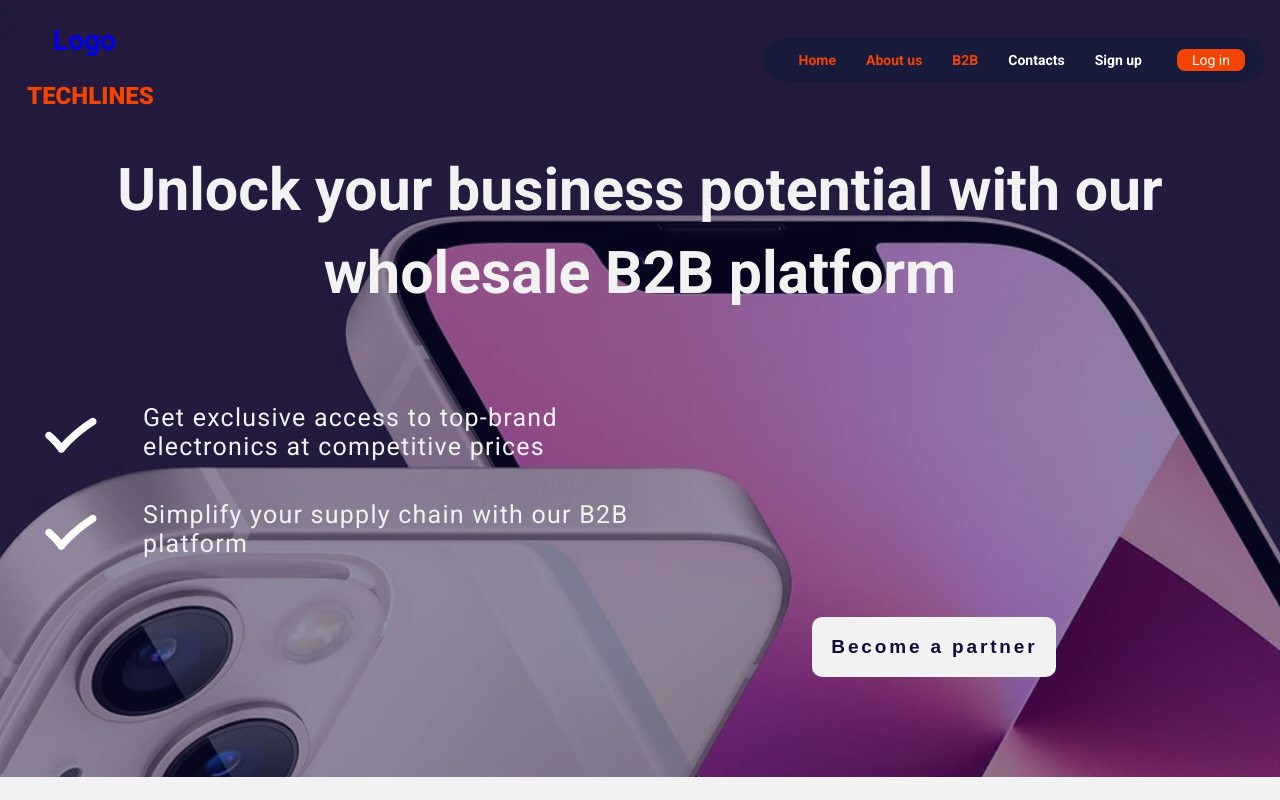
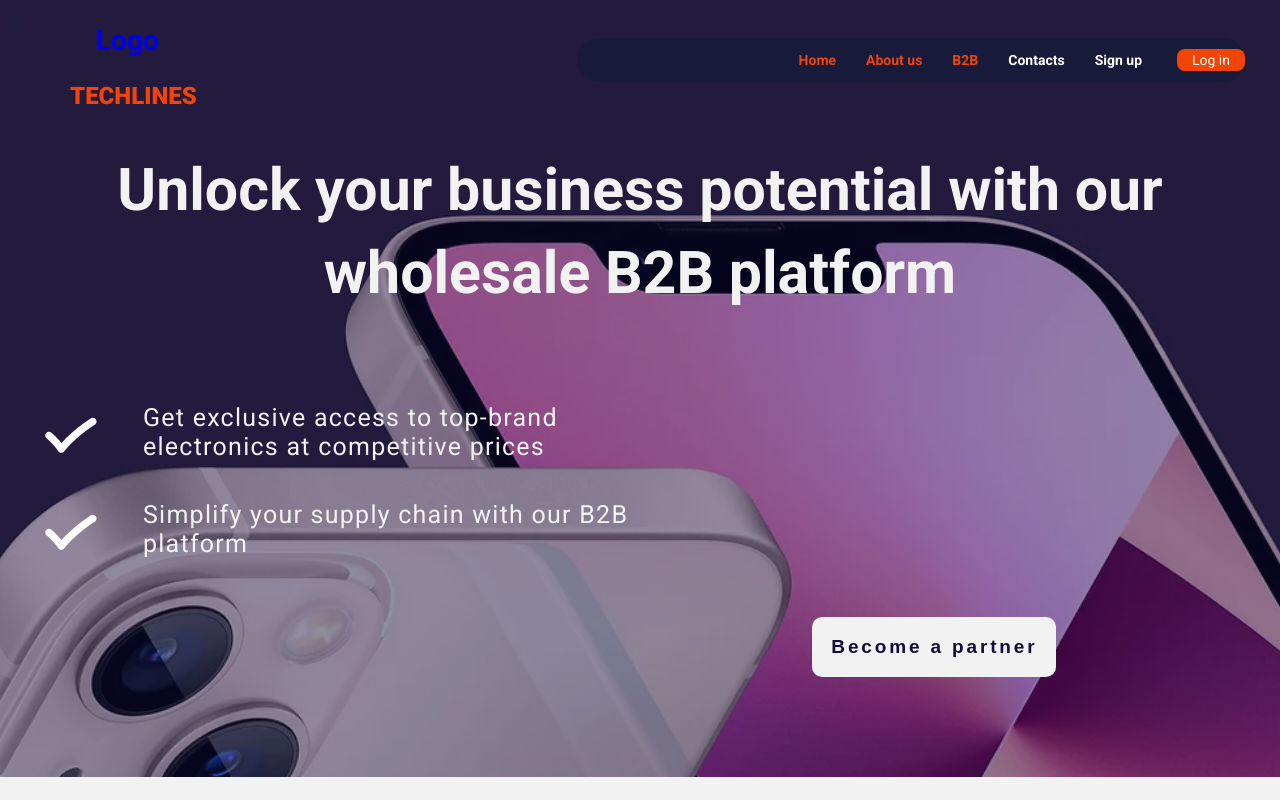
Before and after one commit to liliachekh/techline, a React (Create React App) app in the folder client/: page / in a window 1280 px wide. Shown: the top 800 px of the page. Built offline with nearby package versions, Linux system fonts and the light colour scheme; a web font is replaced by a local one.

Commit message:
change styles for header(mobile)

```diff
--- a/client/src/components/Header/header.module.scss
+++ b/client/src/components/Header/header.module.scss
@@ -49,7 +49,7 @@ a {
     display: flex;
     align-items: center;
     justify-content: space-between;
-
+    flex: 1 0 30%;
   }
 
   .section>a {
@@ -81,10 +81,12 @@ a {
     justify-content: center;
     align-items: center;
     border-radius: 25px;
+    flex: 1 0 auto;
 
     @media (min-width: 768px) {
       background: linear-gradient(rgba(12, 29, 57, 0.43), rgba(12, 29, 57, 0.43));
-
+      margin-right: 20px;
+      justify-content: flex-end;
     }
   }
 
@@ -130,12 +132,11 @@ a {
 
   .nav_login {
     color: white;
-    margin-right: 20px;
+    // margin-right: 20px;
     background-color: #F24405;
     border-radius: 8px;
     padding: 3px 15px;
     transition: all 0.2s ease, visibility 0s;
-
 
     &:hover {
       background-color: #120B3C;
--- a/client/src/components/MobiNav/mobiNav.module.scss
+++ b/client/src/components/MobiNav/mobiNav.module.scss
@@ -1,8 +1,9 @@
 .mobilNav {
     display: flex;
     align-items: center;
-    justify-content: space-between;
+    justify-content: flex-end;
     gap: 30px;
+    flex: 1 0 30%;
 
     @media (min-width: 481px) {
       gap: 40px;
```
